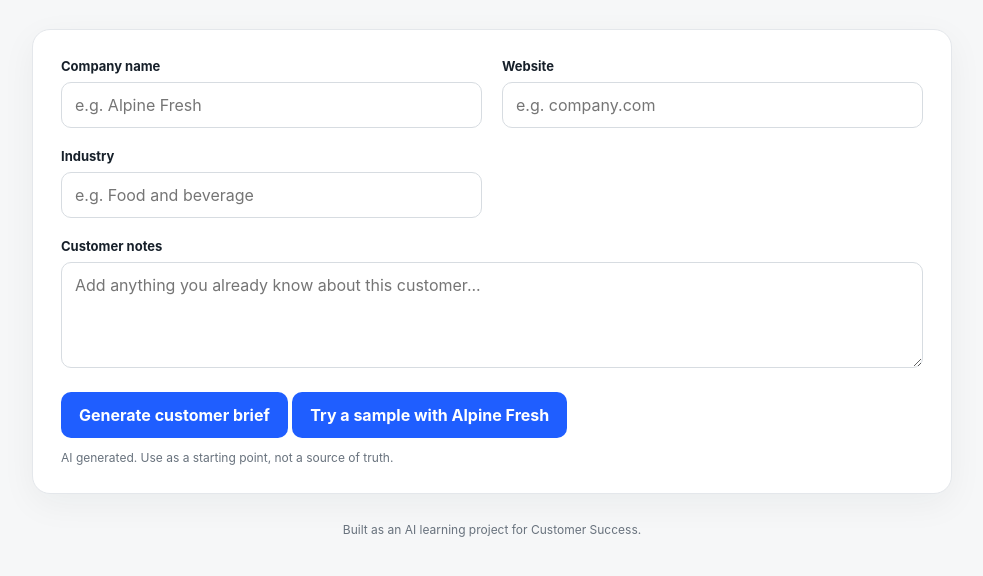
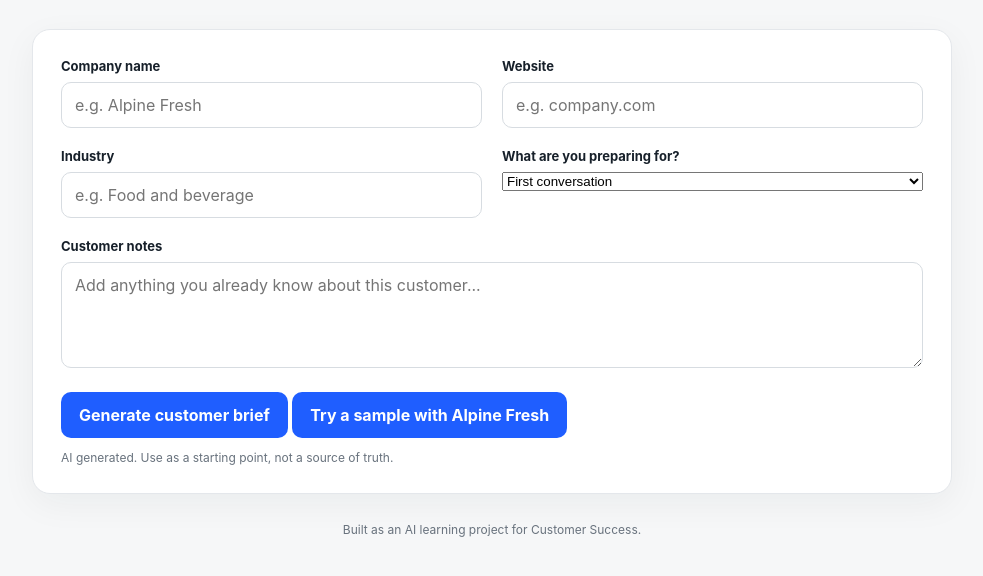
Before and after one commit to tarennejohnston-web/customer-context, a website: page index.html in a window 1280 px wide. Shown: the part 190-766 px from the top of the page, without its empty margins (148-1131 px from the left). Drawn offline with Linux system fonts and the light colour scheme.

Commit message:
Add conversation type to customer brief

```diff
--- a/index.html
+++ b/index.html
@@ -28,6 +28,19 @@
           <span>Industry</span>
           <input id="industry" placeholder="e.g. Food and beverage">
         </label>
+        <label>
+          <span>What are you preparing for?</span>
+          <select id="conversationType">
+            <option value="First conversation">First conversation</option>
+            <option value="Pre onboarding">Pre onboarding</option>
+            <option value="Onboarding">Onboarding</option>
+            <option value="Account review">Account review</option>
+            <option value="Renewal">Renewal</option>
+            <option value="Expansion">Expansion</option>
+            <option value="Customer issue">Customer issue</option>
+            <option value="Other">Other</option>
+          </select>
+        </label>
         <label class="full">
           <span>Customer notes</span>
           <textarea id="notes" rows="4" placeholder="Add anything you already know about this customer..."></textarea>
```
